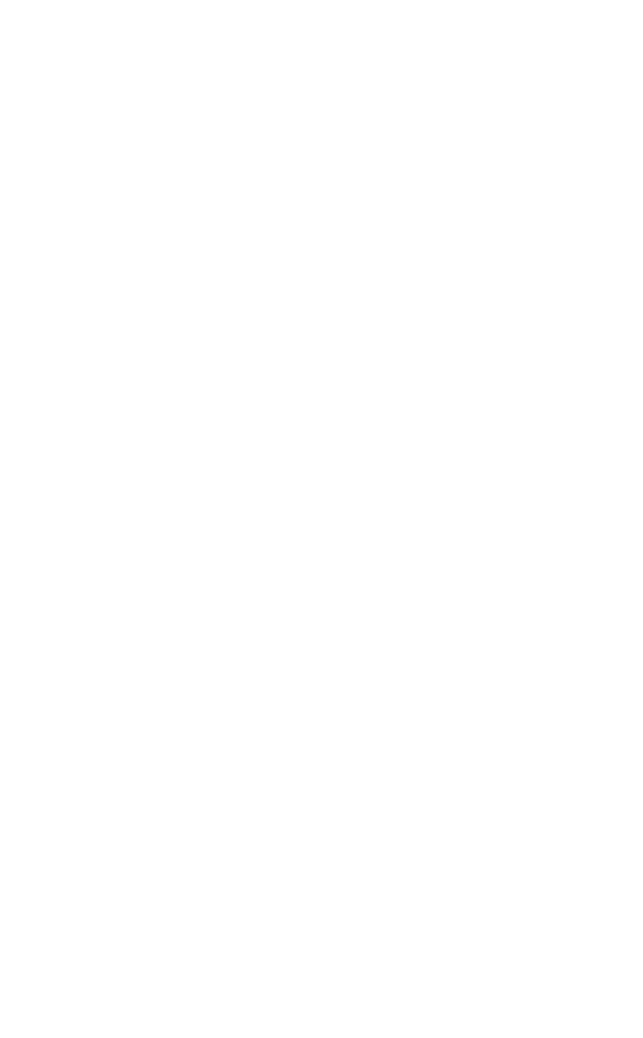
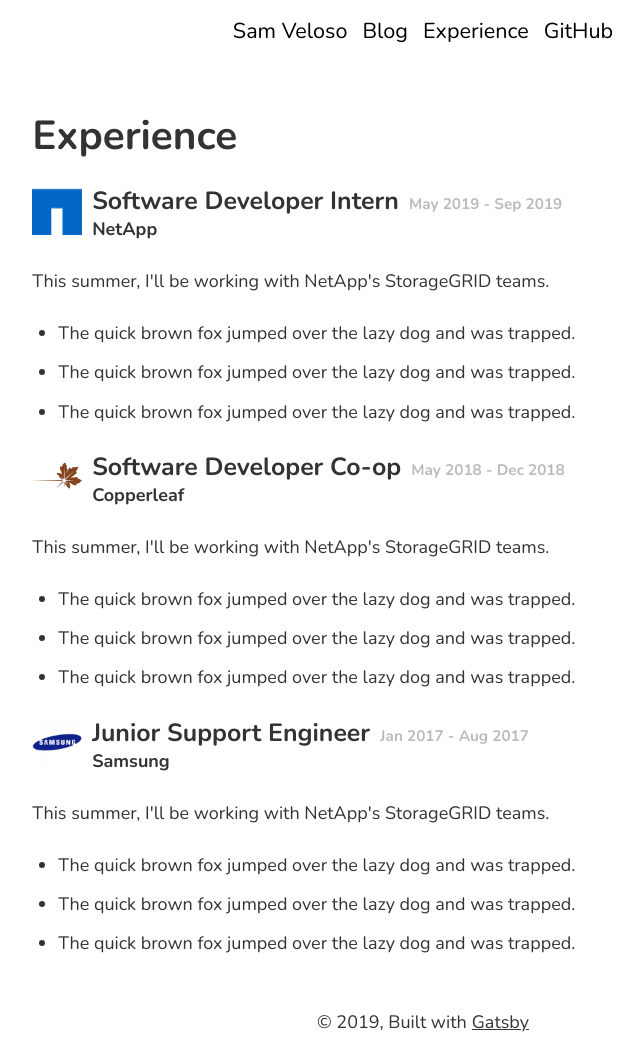
Before and after one commit to scveloso/Personal-Website, a Gatsby site: page /experience in a window 1280 px wide. Before the commit this address had no page. Shown: the whole page, without its empty margins (217-860 px from the left). Before the commit the page ends 800 px from the top, so only its background shows below. Built offline with nearby package versions, Linux system fonts and the light colour scheme; Gatsby itself is replaced by a stand-in of ours.

Commit message:
Initialize project

```diff
--- a/gatsby-config.js
+++ b/gatsby-config.js
@@ -1,7 +1,7 @@
 module.exports = {
   siteMetadata: {
-    title: `Julia Doe`,
-    description: `A minimal blog starter built with Gatsbyjs. The needes Gatsby files are included.`,
+    title: `Sam Veloso`,
+    description: `A minimal blog starter built with Gatsbyjs. The needed Gatsby files are included.`,
     author: `@niklasmtj`,
   },
   plugins: [
--- /dev/null
+++ b/src/components/experience-item.js
@@ -0,0 +1,87 @@
+import React from "react"
+import PropTypes from "prop-types"
+import styled from "@emotion/styled";
+
+const Date = styled.h5`
+  display: inline;
+  color: #bbb;
+  margin-bottom: 10px;
+`
+
+const MarkerHeader = styled.h3`
+  display: inline;
+  border-radius: 1em 0 1em 0;
+  margin-bottom: 10px;
+`
+
+const InlineBlockDiv = styled.div`
+    display: inline-block;
+`
+
+const InlineBlockRightDiv = styled.div`
+    display: inline-block;
+    margin-left: 10px;
+`
+
+const FloatLeftDiv = styled.div`
+    display: inline-block;
+`
+
+const HeaderTextDiv = styled.div`
+    margin-left: 10px;
+    display: inline-block;
+`
+
+const Logo = styled.img`
+    width: 50px;
+    height: 50px;
+`
+
+class ExperienceItem extends React.Component {
+
+    render() {
+        const { title, date, logoImgPath, company } = this.props;
+
+        return (
+            <div>
+                <div>
+                    <FloatLeftDiv>
+                        <p>
+                            <Logo src={logoImgPath}/>
+                        </p>
+                    </FloatLeftDiv>
+                    <HeaderTextDiv>
+                        <div>
+                            <InlineBlockDiv>
+                                <MarkerHeader>{title}</MarkerHeader>
+                            </InlineBlockDiv>
+                            <InlineBlockRightDiv>
+                                <Date>{date}</Date>
+                            </InlineBlockRightDiv>
+                        </div>
+                        <div>
+                            <b>{company}</b>
+                        </div>
+                    </HeaderTextDiv>
+                </div>
+                <div>
+                    <p>This summer, I'll be working with NetApp's StorageGRID teams. </p>
+                    <ul>
+                        <li>The quick brown fox jumped over the lazy dog and was trapped.</li>
+                        <li>The quick brown fox jumped over the lazy dog and was trapped.</li>
+                        <li>The quick brown fox jumped over the lazy dog and was trapped.</li>
+                    </ul>
+                </div>
+            </div>
+        )
+    }
+}
+
+ExperienceItem.propTypes = {
+    title: PropTypes.string.isRequired,
+    date: PropTypes.string.isRequired,
+    logoImgPath: PropTypes.string.isRequired,
+    company: PropTypes.string.isRequired
+}
+
+export default ExperienceItem
--- a/src/components/header.js
+++ b/src/components/header.js
@@ -78,6 +78,7 @@
       <p>
         <HomeLink to="/">{siteTitle}</HomeLink>
         <NavLink to="/blog">Blog</NavLink>
+        <NavLink to="/experience">Experience</NavLink>
         <GitHubLink href="https://github.com/niklasmtj/gatsby-starter-julia">GitHub</GitHubLink>
       </p>
     </Content>
--- /dev/null
+++ b/src/pages/experience.js
@@ -0,0 +1,78 @@
+import React from "react"
+
+import Layout from "../components/layout"
+import SEO from "../components/seo"
+import ExperienceItem from "../components/experience-item"
+import { Link } from "gatsby"
+import { css } from "@emotion/core"
+import styled from "@emotion/styled"
+
+const Content = styled.div`
+  margin: 0 auto;
+  max-width: 860px;
+  padding: 1.45rem 1.0875rem;
+`
+
+const Date = styled.h5`
+  display: inline;
+  color: #bbb;
+  margin-bottom: 10px;
+`
+
+const MarkerHeader = styled.h3`
+  display: inline;
+  border-radius: 1em 0 1em 0;
+  margin-bottom: 10px;
+`
+
+const InlineBlockDiv = styled.div`
+    display: inline-block;
+`
+
+const InlineBlockRightDiv = styled.div`
+    display: inline-block;
+    margin-left: 10px;
+`
+
+const FloatLeftDiv = styled.div`
+    display: inline-block;
+`
+
+const HeaderTextDiv = styled.div`
+    margin-left: 10px;
+    display: inline-block;
+`
+
+const Logo = styled.img`
+    width: 50px;
+    height: 50px;
+`
+
+const ItemHeaderDiv = styled.div`
+    margin-bottom: 10px;
+`
+
+const Experience = () => (
+    <Layout>
+        <SEO title="Experience" keywords={[`gatsby`, `application`, `react`]} />
+        <Content>
+            <h1>Experience</h1>
+            <ExperienceItem title={'Software Developer Intern'}
+                            date={'May 2019 - Sep 2019'}
+                            logoImgPath={'netapp-logo.png'}
+                            company={'NetApp'}/>
+
+            <ExperienceItem title={'Software Developer Co-op'}
+                            date={'May 2018 - Dec 2018'}
+                            logoImgPath={'copperleaf-logo.png'}
+                            company={'Copperleaf'}/>
+
+            <ExperienceItem title={'Junior Support Engineer'}
+                            date={'Jan 2017 - Aug 2017'}
+                            logoImgPath={'samsung-logo.png'}
+                            company={'Samsung'}/>
+        </Content>
+    </Layout>
+)
+
+export default Experience
```
Also changed, not shown: static/copperleaf-logo.png (added), static/netapp-logo.png (added), static/samsung-logo.png (added).
